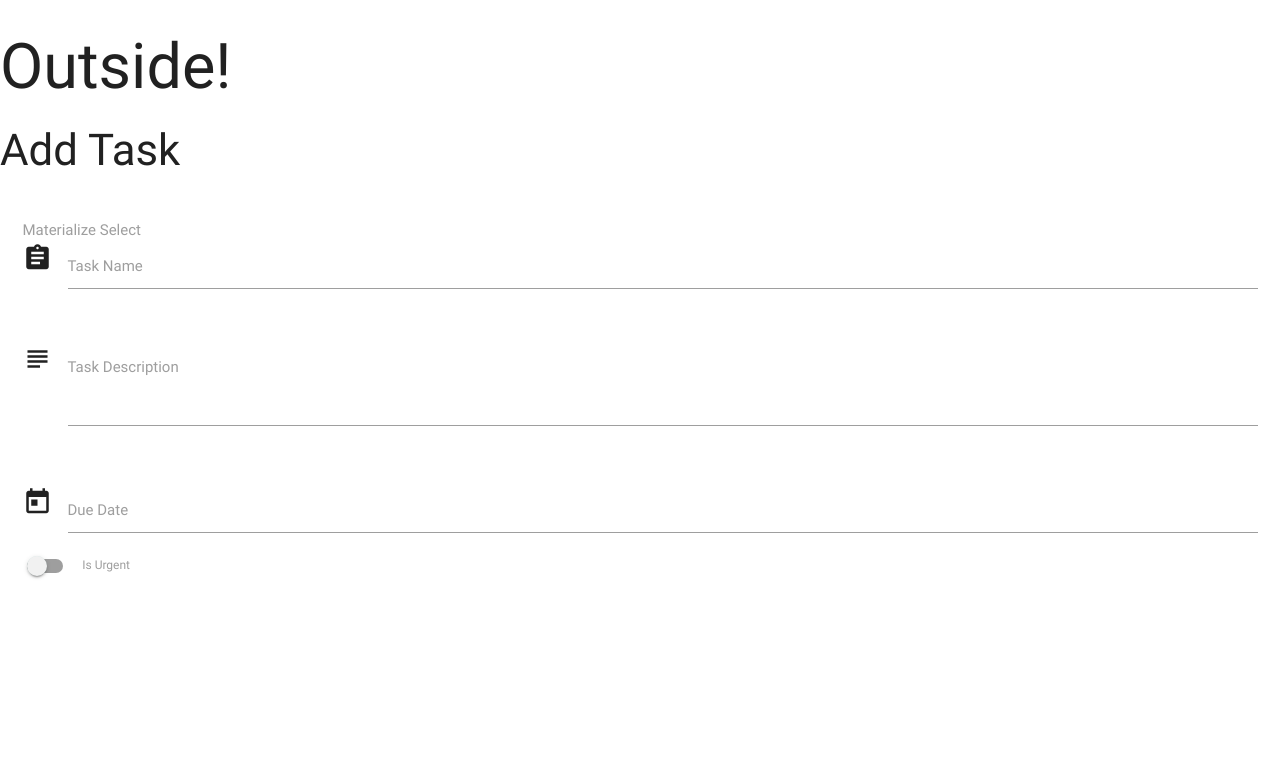
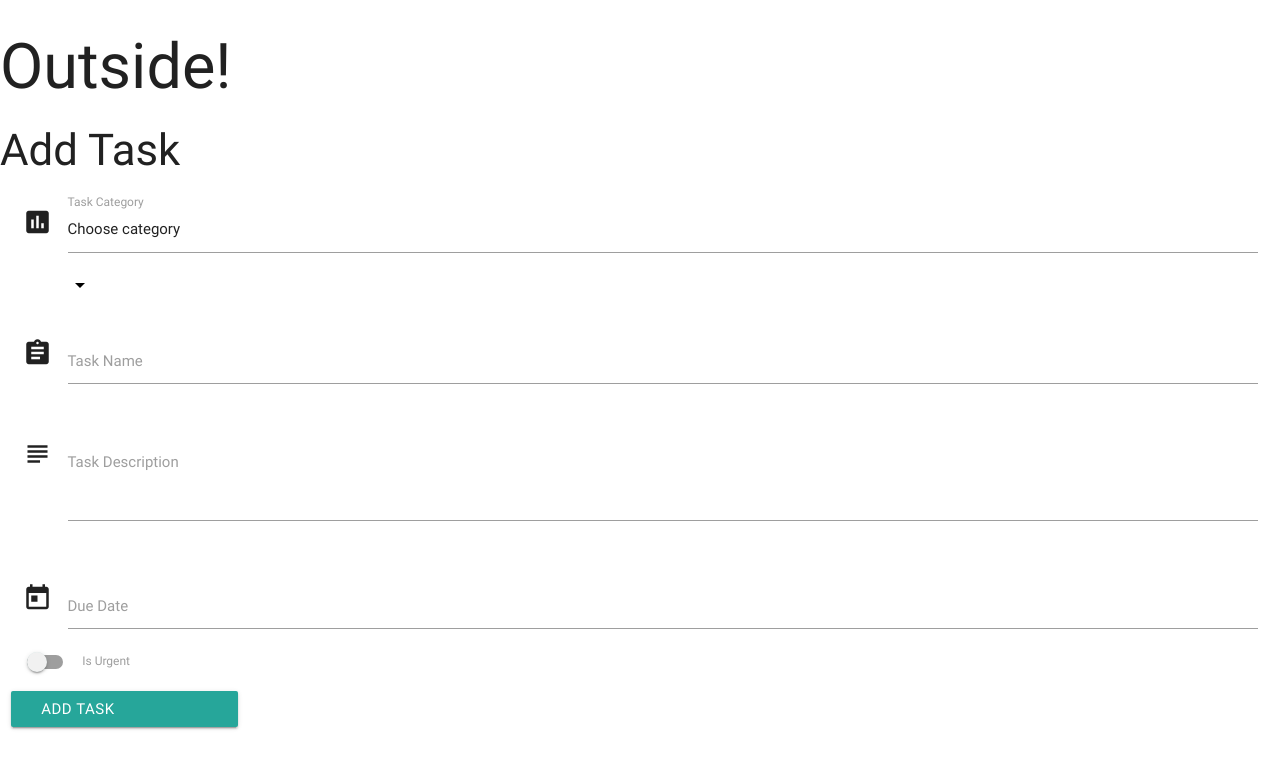
Before and after one commit to sctlcd/task-manager, a Flask app: page /add_task in a window 1280 px wide. Shown: the top 769 px of the page. Run offline with Flask 2, Linux system fonts and the light colour scheme; data that the repository does not hold is empty; some libraries are stand-ins or nearby versions.

Commit message:
07-accordion_setup

```diff
--- a/app.py
+++ b/app.py
@@ -21,7 +21,7 @@ def get_tasks():
 
 @app.route('/add_task')
 def add_task():
-    return render_template('addtask.html')
+    return render_template('addtask.html', categories=mongo.db.categories.find())
 
 
 if __name__ == '__main__':
--- a/templates/addtask.html
+++ b/templates/addtask.html
@@ -6,19 +6,20 @@
   <form action="" method="POST" class="col s12">
     <div class="row">
       <div class="input-field col s12">
-        <select>
-          <option value="" disabled selected>Choose your option</option>
-          <option value="1">Option 1</option>
-          <option value="2">Option 2</option>
-          <option value="3">Option 3</option>
+        <i class="material-icons prefix">poll</i>
+        <select id="category" name="category_name">
+          <option value="" disabled selected>Choose category</option>
+          {% for cat in categories %}
+          <option value="{{cat.category_name}}">{{cat.category_name}}</option>
+          {% endfor %}
         </select>
-        <label>Materialize Select</label>
+        <label>Task Category</label>
       </div>
     </div>
     <div class="row">
       <div class="input-field col s12">
         <i class="material-icons prefix">assignment</i>
-        <input id="task_name" name="task_name" class="validate" type="text" >
+        <input id="task_name" name="task_name" class="validate" type="text">
         <label for="icon_prefixe">Task Name</label>
       </div>
     </div>
@@ -32,7 +33,9 @@
     <div class="row">
       <div class="input-field col s12" id="matfix">
         <i class="material-icons prefix">today</i>
-          <input id="due_date" name="due_date" type="text" class="datepicker">
+        <!-- Due a wrong display with datepicker I replace class="datepicker" by class="validate" -->
+        <input id="due_date" name="due_date" type="text" class="validate">
+        <!-- <input id="due_date" name="due_date" type="text" class="datepicker"> -->
         <label for="icon_prefix">Due Date</label>
       </div>
       <div class="row">
@@ -44,6 +47,11 @@
           </label>
         </div>
       </div>
+      <div class="row">
+        <button class="btn waves-effect waves-light" type="submit" name="action">Add Task
+           <i class="material-icons right">play</i>
+         </button>
+      </div>
     </div>
   </form>
 </div>
--- a/templates/base.html
+++ b/templates/base.html
@@ -15,12 +15,14 @@
   <script src="https://cdnjs.cloudflare.com/ajax/libs/materialize/1.0.0/js/materialize.min.js" integrity="sha512-NiWqa2rceHnN3Z5j6mSAvbwwg3tiwVNxiAQaaSMSXnRRDh5C2mk/+sKQRw8qjV1vN4nf8iK2a0b048PnHbyx+Q==" crossorigin="anonymous"></script>
   <script type="text/javascript">
     $(document).ready(function(){
+      $('select').formSelect();
       $('.collapsible').collapsible();
 
       $('.datepicker').datepicker();
 
-      document.getElementById("matfix").addEventListener("click", function(e) {
-      	e.stopPropagation();
+      // document.getElementById("matfix").addEventListener("click", function(e) {
+      //   e.stopPropagation();
+      // });
     });
   </script>
 </body>
```
Lines whose indentation alone changed are shown as unchanged.
